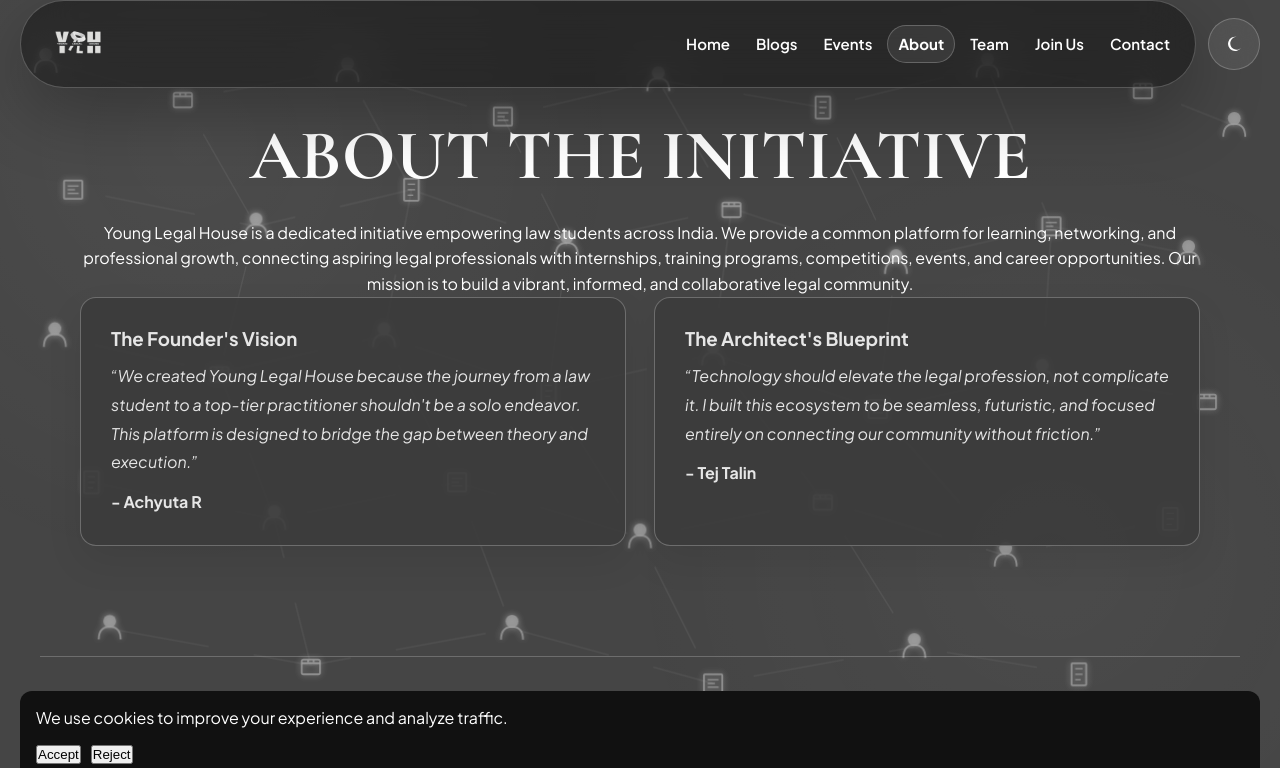
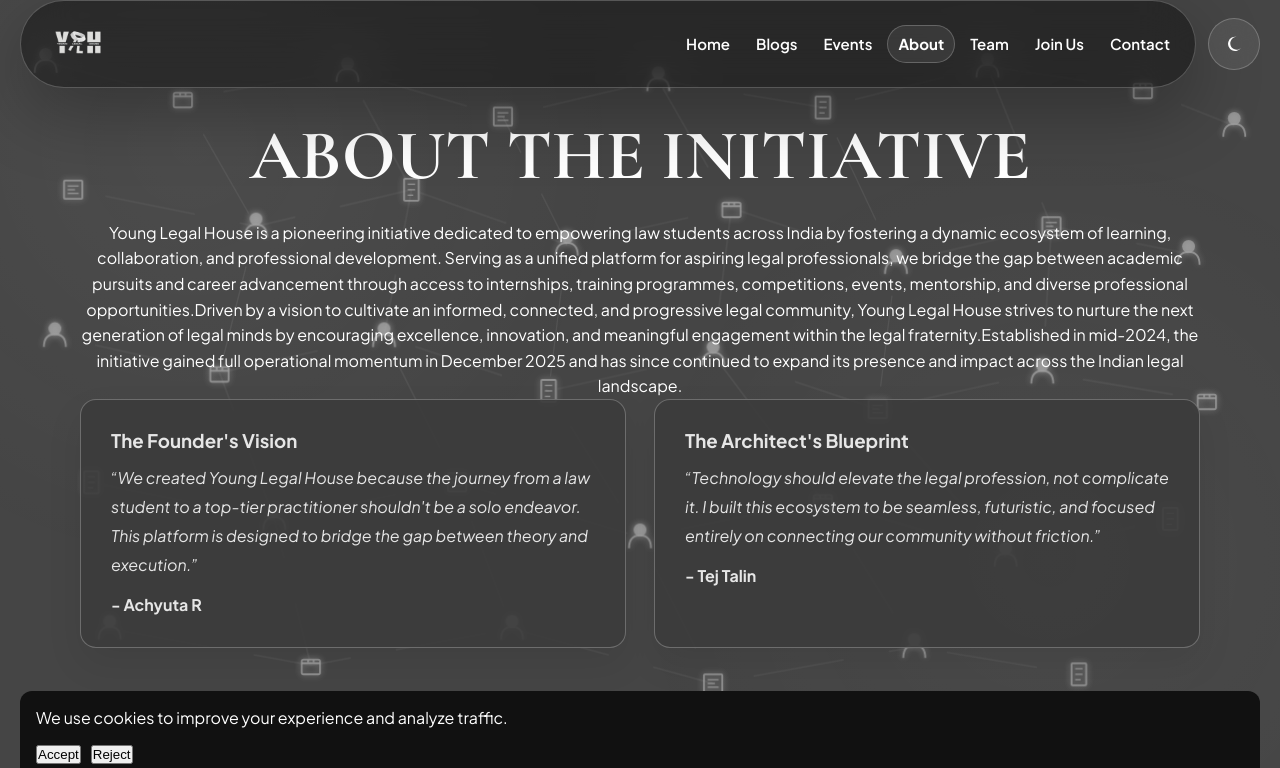
Before and after one commit to TejTalin/young-legal-house, a Next.js app: page /about in a window 1280 px wide. Shown: the top 768 px of the page. Built offline with nearby package versions, Linux system fonts and the light colour scheme.

Commit message:
Update about section with enhanced initiative description
Revised the description of Young Legal House to provide a more comprehensive overview of its mission and impact.

```diff
--- a/app/about/page.jsx
+++ b/app/about/page.jsx
@@ -9,11 +9,7 @@ export default function AboutPage() {
         <section className="container text-center-section">
           <h1 className="page-title">ABOUT THE INITIATIVE</h1>
           <p className="about the intiative-text">
-            Young Legal House is a dedicated initiative empowering law students across India.
-            We provide a common platform for learning, networking, and professional growth,
-            connecting aspiring legal professionals with internships, training programs,
-            competitions, events, and career opportunities. Our mission is to build a vibrant,
-            informed, and collaborative legal community.
+            Young Legal House is a pioneering initiative dedicated to empowering law students across India by fostering a dynamic ecosystem of learning, collaboration, and professional development. Serving as a unified platform for aspiring legal professionals, we bridge the gap between academic pursuits and career advancement through access to internships, training programmes, competitions, events, mentorship, and diverse professional opportunities.Driven by a vision to cultivate an informed, connected, and progressive legal community, Young Legal House strives to nurture the next generation of legal minds by encouraging excellence, innovation, and meaningful engagement within the legal fraternity.Established in mid-2024, the initiative gained full operational momentum in December 2025 and has since continued to expand its presence and impact across the Indian legal landscape.
           </p>
         </section>
 
```
